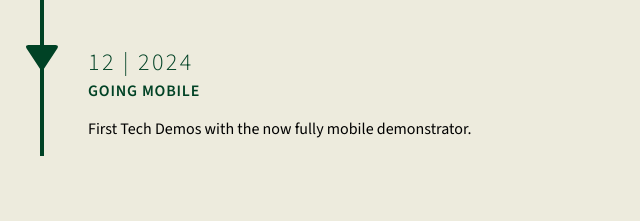
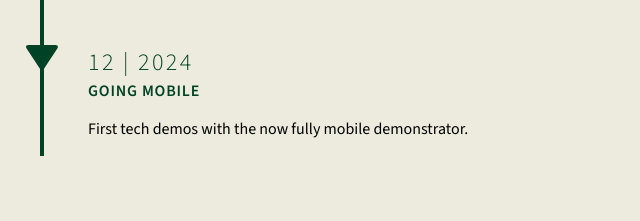
Before and after one commit to fepesch/fepesch.github.io, a plain HTML site: page english.html in a window 1280 px wide. Shown: the part 6581-6802 px from the top of the page, 600-1240 px from the left. Drawn offline with nearby package versions, Linux system fonts and the light colour scheme.

Commit message:
tech demo lower case

```diff
--- a/english.html
+++ b/english.html
@@ -276,7 +276,7 @@
                 <div class="content">
                     <h3>12 | 2024</h3>
                     <h4>Going mobile</h4>
-                    <p>First Tech Demos with the now fully mobile demonstrator.</p> <!-- Mehr Meilensteine hier! -->
+                    <p>First tech demos with the now fully mobile demonstrator.</p> <!-- Mehr Meilensteine hier! -->
                 </div>
             </div>
         </div>
```
